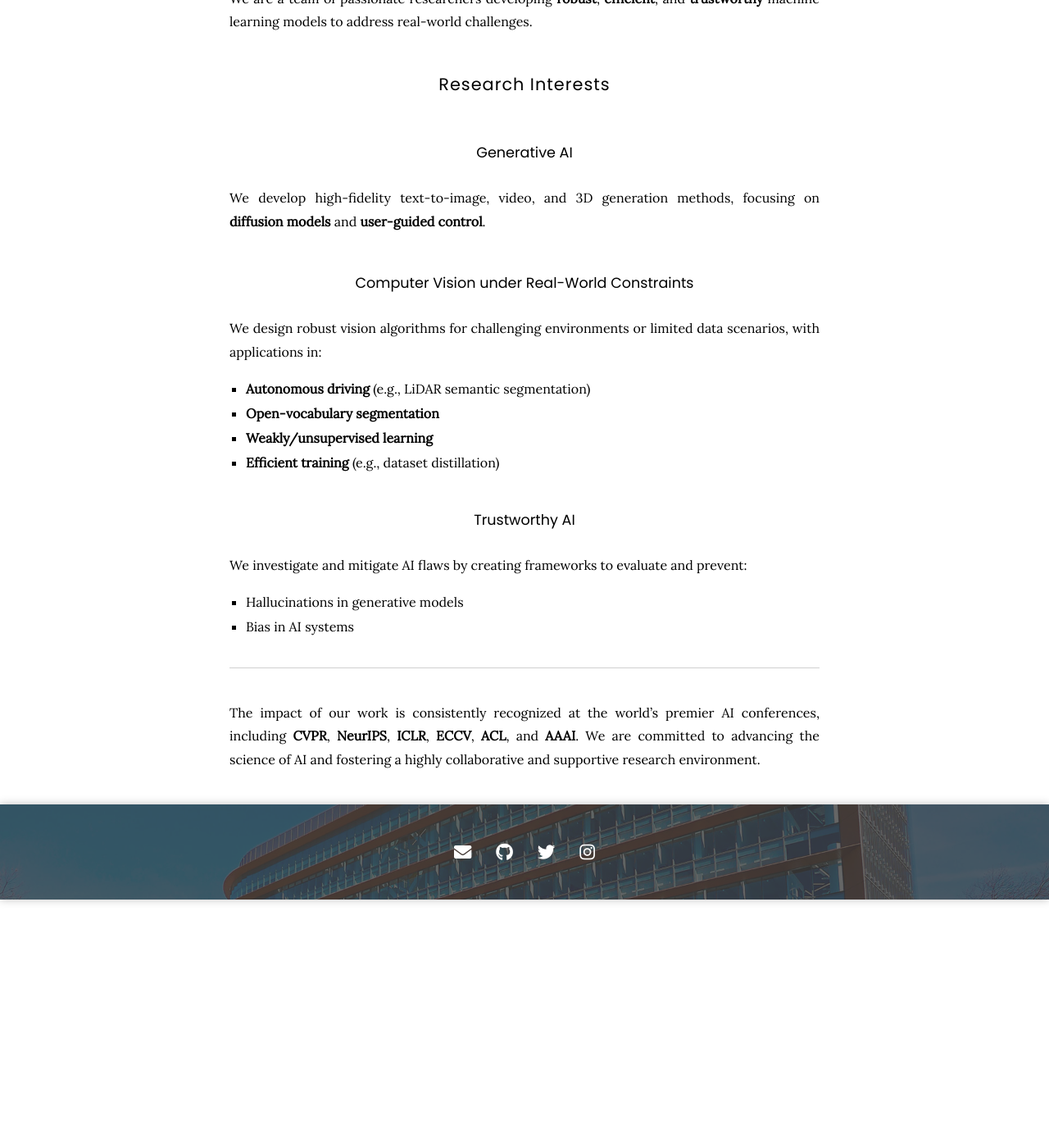
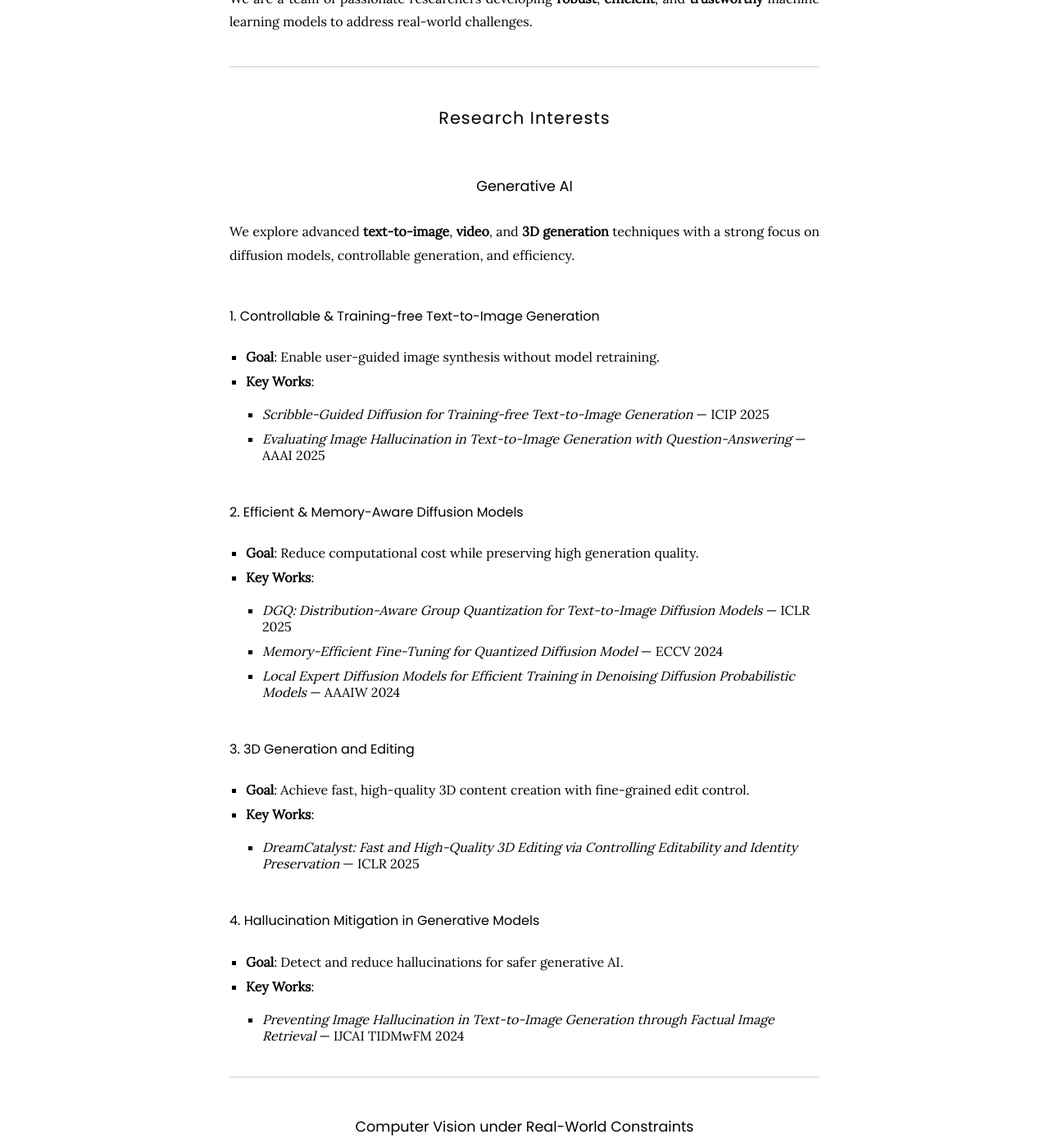
Before and after one commit to kaist-cvml/CVML-lab.github.io, a Jekyll site: the page built from index.md, in a window 1280 px wide and 1400 px high, scrolled down 372 px. Shown: the whole window at 82% size. Built offline with Jekyll 4.4.1, drawn with Linux system fonts in a browser that asks for light colours; nearby versions of some CDN libraries; some of the changed text lies outside the part shown.

Commit message:
Add file

```diff
--- a/index.md
+++ b/index.md
@@ -2,16 +2,42 @@
 title: ABOUT
 ---
 
-# <i class="fas fa-flask"></i>Home
+# <i class="fas fa-flask"></i> About
 
 Welcome to the Computer Vision and Machine Learning (CVML) Lab at KAIST!
 We are a team of passionate researchers developing **robust**, **efficient**, and **trustworthy** machine learning models to address real-world challenges.
 
+---
 
 ## Research Interests
 
 ### Generative AI
-We develop high-fidelity text-to-image, video, and 3D generation methods, focusing on **diffusion models** and **user-guided control**.
+We explore advanced **text-to-image**, **video**, and **3D generation** techniques with a strong focus on diffusion models, controllable generation, and efficiency.
+
+#### 1. Controllable & Training-free Text-to-Image Generation
+- **Goal**: Enable user-guided image synthesis without model retraining.
+- **Key Works**:
+  - *Scribble-Guided Diffusion for Training-free Text-to-Image Generation* — ICIP 2025
+  - *Evaluating Image Hallucination in Text-to-Image Generation with Question-Answering* — AAAI 2025
+
+#### 2. Efficient & Memory-Aware Diffusion Models
+- **Goal**: Reduce computational cost while preserving high generation quality.
+- **Key Works**:
+  - *DGQ: Distribution-Aware Group Quantization for Text-to-Image Diffusion Models* — ICLR 2025
+  - *Memory-Efficient Fine-Tuning for Quantized Diffusion Model* — ECCV 2024
+  - *Local Expert Diffusion Models for Efficient Training in Denoising Diffusion Probabilistic Models* — AAAIW 2024
+
+#### 3. 3D Generation and Editing
+- **Goal**: Achieve fast, high-quality 3D content creation with fine-grained edit control.
+- **Key Works**:
+  - *DreamCatalyst: Fast and High-Quality 3D Editing via Controlling Editability and Identity Preservation* — ICLR 2025
+
+#### 4. Hallucination Mitigation in Generative Models
+- **Goal**: Detect and reduce hallucinations for safer generative AI.
+- **Key Works**:
+  - *Preventing Image Hallucination in Text-to-Image Generation through Factual Image Retrieval* — IJCAI TIDMwFM 2024
+
+---
 
 ### Computer Vision under Real-World Constraints
 We design robust vision algorithms for challenging environments or limited data scenarios, with applications in:
@@ -20,6 +46,8 @@ We design robust vision algorithms for challenging environments or limited data
 - **Weakly/unsupervised learning**
 - **Efficient training** (e.g., dataset distillation)
 
+---
+
 ### Trustworthy AI
 We investigate and mitigate AI flaws by creating frameworks to evaluate and prevent:
 - Hallucinations in generative models
@@ -27,4 +55,4 @@ We investigate and mitigate AI flaws by creating frameworks to evaluate and prev
 
 ---
 
-The impact of our work is consistently recognized at the world's premier AI conferences, including **CVPR**, **NeurIPS**, **ICLR**, **ECCV**, **ACL**, and **AAAI**. We are committed to advancing the science of AI and fostering a highly collaborative and supportive research environment.
+Our work is regularly presented at top-tier conferences such as **CVPR**, **NeurIPS**, **ICLR**, **ECCV**, **ACL**, and **AAAI**, and we maintain a collaborative, supportive research environment.
```
Also changed, not shown: research/index.md (+31 -3 lines).
